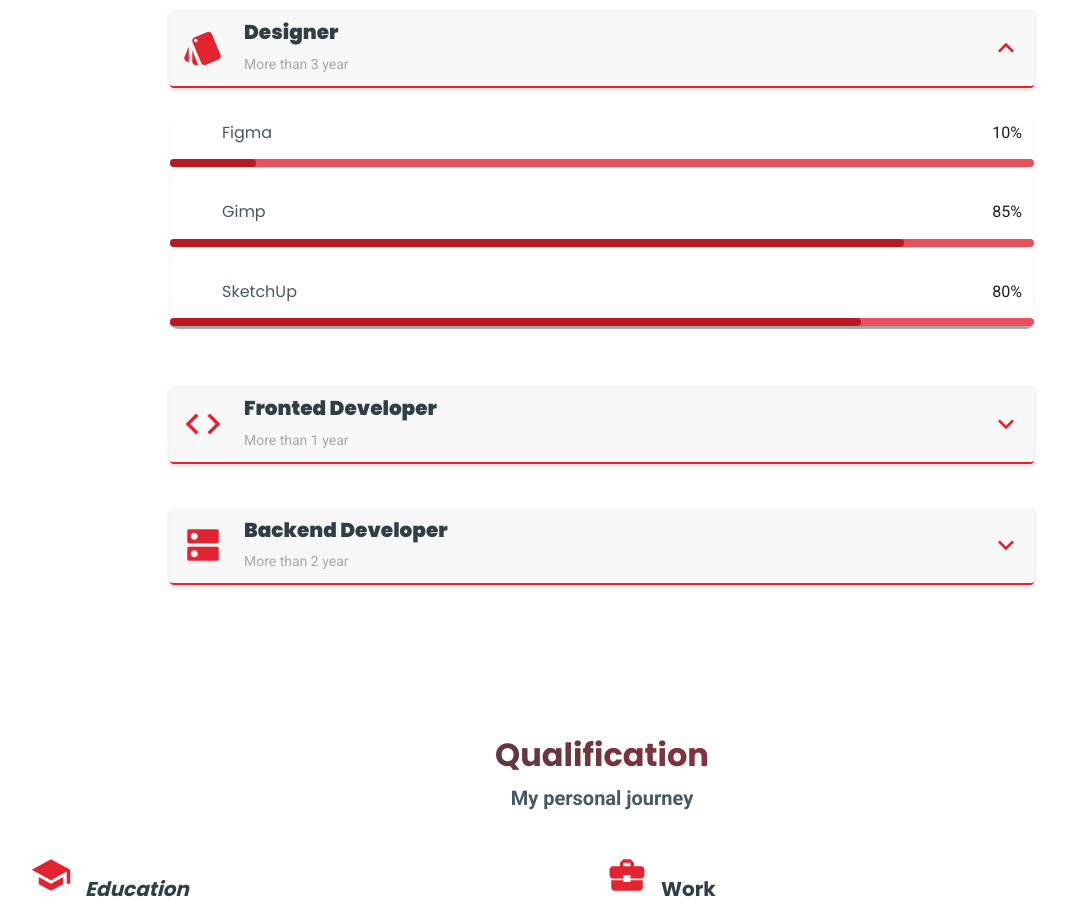
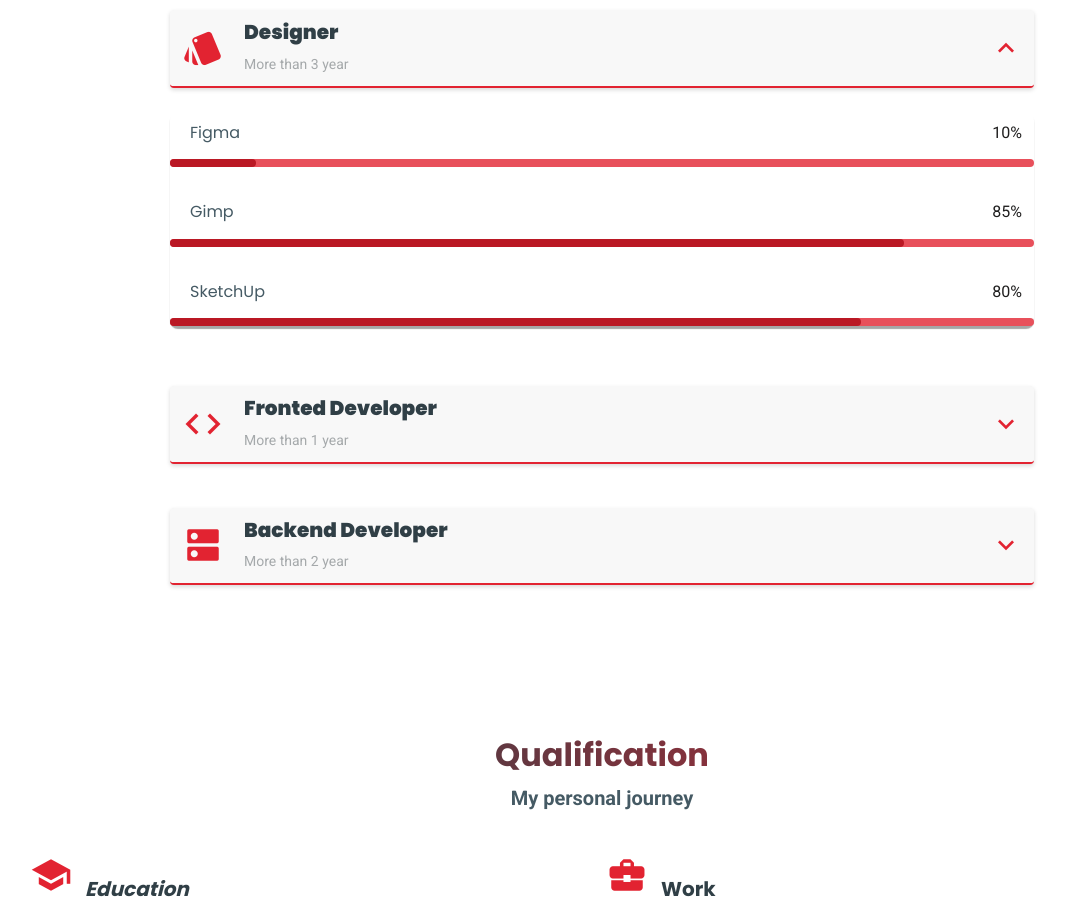
Before and after one commit to JacintoRR396/sdjr2-web_portfolio-js, a website: page index.html in a window 1280 px wide. Shown: the part 1260-2181 px from the top of the page, without its empty margins (38-1104 px from the left). Drawn offline with Linux system fonts and the light colour scheme; files whose address does not match are found by name; a web font is replaced by a local one.

Commit message:
margen about name

```diff
--- a/src/scss/design/_skills.scss
+++ b/src/scss/design/_skills.scss
@@ -54,7 +54,7 @@
     }
   }
   &__name {
-    margin: 0 0 0 2.5rem;
+    margin: 0 0 0 0.5rem;
     font-size: var.$fs-normal-mob;
     font-weight: var.$fw-normal;
 
```
Also changed, not shown: build/css/app.css, 1 other file.
